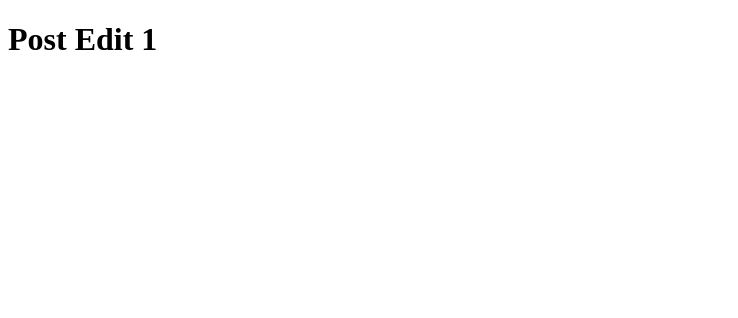
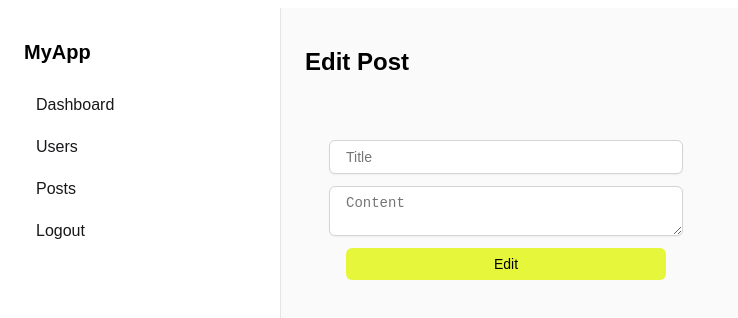
Before and after one commit to sebasGZA/frontend, a Next.js app: page /post/1/edit in a window 1280 px wide. Shown: the top 318 px of the page, without its empty margins (0-738 px from the left). Built offline with nearby package versions, Linux system fonts and the light colour scheme; no server answers.

Commit message:
feat: add edit post

```diff
--- a/app/globals.css
+++ b/app/globals.css
@@ -82,6 +82,29 @@
 .button:focus {
   outline: none;
   box-shadow: 0 0 0 2px #3b82f6, 0 0 0 4px #ffffff;
+}
+
+.button-edit {
+  width: 20rem;
+  border-radius: 0.375rem;
+  background-color: #e6f63b;
+
+  padding: 0.5rem 1rem;
+  font-size: 0.875rem;
+  font-weight: 500;
+  color: black;
+  border: none;
+  cursor: pointer;
+  transition: all 0.2s ease;
+}
+
+.button-edit:hover {
+  background-color: #e6f63b;
+}
+
+.button-edit:focus {
+  outline: none;
+  box-shadow: 0 0 0 2px #e6f63b, 0 0 0 4px black;
 }
 
 .dashboard {
--- a/app/post/[id]/edit/page.tsx
+++ b/app/post/[id]/edit/page.tsx
@@ -1,12 +1,92 @@
 'use client';
-import { useParams } from "next/navigation";
+import { useEffect, useState } from "react";
+import { useParams, useRouter } from "next/navigation";
+import { showToast } from "nextjs-toast-notify";
+
+import SideBar from "@/app/_components/sidebar.component";
+import { getRequest, patchRequest } from "@/lib/api.service";
 
 export default function PostEditPage() {
+    const router = useRouter();
     const params = useParams();
     const { id } = params;
+    const [post, setPost] = useState({
+        title: "",
+        content: "",
+    });
+    const handleOnChange = (e: React.ChangeEvent<HTMLInputElement | HTMLTextAreaElement>) => {
+        const { name, value } = e.target;
+        setPost(prevPost => ({
+            ...prevPost,
+            [name]: value
+        }));
+    }
+
+    const handleSubmit = async (e: React.SubmitEvent<HTMLFormElement>) => {
+        e.preventDefault();
+        if (!post.title || !post.content) {
+            showToast.warning("Please fill in all fields");
+            return;
+        }
+        const token = localStorage.getItem("token");
+        const res = await patchRequest(`/posts/${id}`, token!, post);
+        if (res?.id) {
+            showToast.success("Post updated successfully");
+            router.push("/post");
+        } else {
+            showToast.error("Failed to update post");
+        }
+    }
+
+    useEffect(() => {
+        const token = localStorage.getItem("token");
+        const fetchPostById = async () => {
+            const res = await getRequest(`/posts/${id}`, token!);
+            if (res?.id) {
+                setPost({
+                    title: res.title,
+                    content: res.content,
+                });
+            }
+        }
+        fetchPostById();
+    }, [id]);
+
     return (
-        <div>
-            <h1>Post Edit {id}</h1>
+        <div className="dashboard">
+            <SideBar />
+            <main className="dashboard-content">
+                {/* Header */}
+                <div className="dashboard-header">
+                    <h1>Edit Post</h1>
+                </div>
+
+                <div className="dashboard-header">
+                    <form className="form" onSubmit={handleSubmit}>
+                        <input
+                            className="input"
+                            type="text"
+                            placeholder="Title"
+                            name="title"
+                            value={post.title}
+                            onChange={handleOnChange}
+                        />
+                        <textarea
+                            className="input"
+                            placeholder="Content"
+                            name="content"
+                            value={post.content}
+                            onChange={handleOnChange}
+                        ></textarea>
+                        <button
+                            className="button-edit"
+                            type="submit"
+                        >
+                            Edit
+                        </button>
+                    </form>
+                </div>
+            </main>
         </div>
     )
 }
--- a/lib/api.service.ts
+++ b/lib/api.service.ts
@@ -28,12 +28,30 @@ export const postRequest = async (
     }
 };
 
-export const putRequest = async (url: string, data = {}) => {
-    const res = await api.put(url, data);
-    return res.data;
+export const patchRequest = async (url: string, token: string, data = {}) => {
+    try {
+        const res = await api.patch(url, data, {
+            headers: {
+                Authorization: `Bearer ${token}`
+            }
+        });
+        return res.data;
+    } catch (error) {
+        console.error(error)
+        throw error;
+    };
 };
 
-export const deleteRequest = async (url: string) => {
-    const res = await api.delete(url);
-    return res.data;
+export const deleteRequest = async (url: string, token: string) => {
+    try {
+        const res = await api.delete(url, {
+            headers: {
+                Authorization: `Bearer ${token}`
+            }
+        });
+        return res.data;
+    } catch (error) {
+        console.error(error)
+        throw error;
+    }
 };
```
